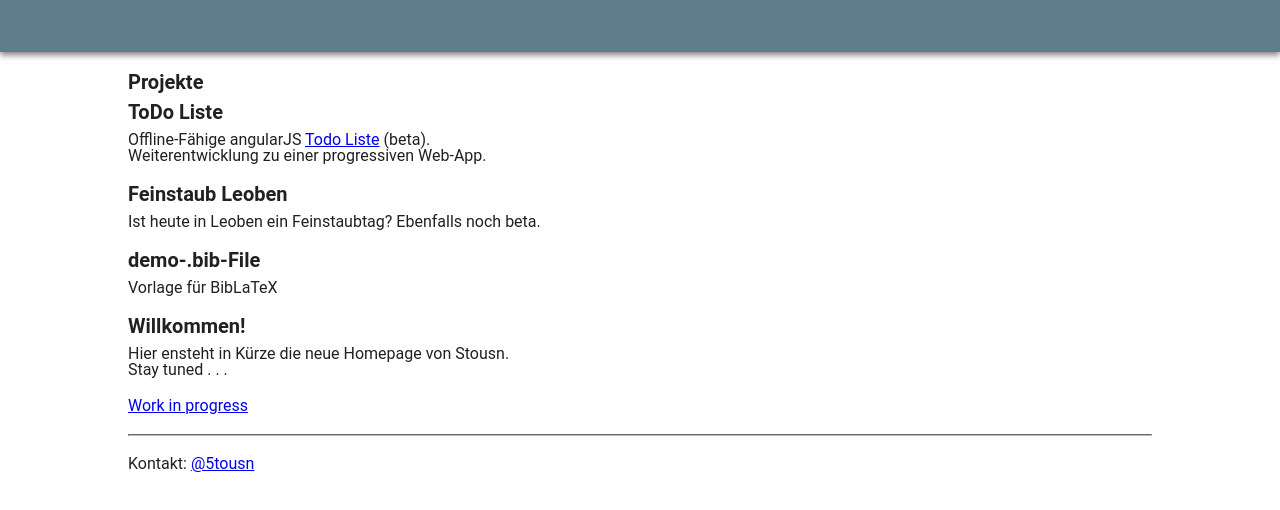
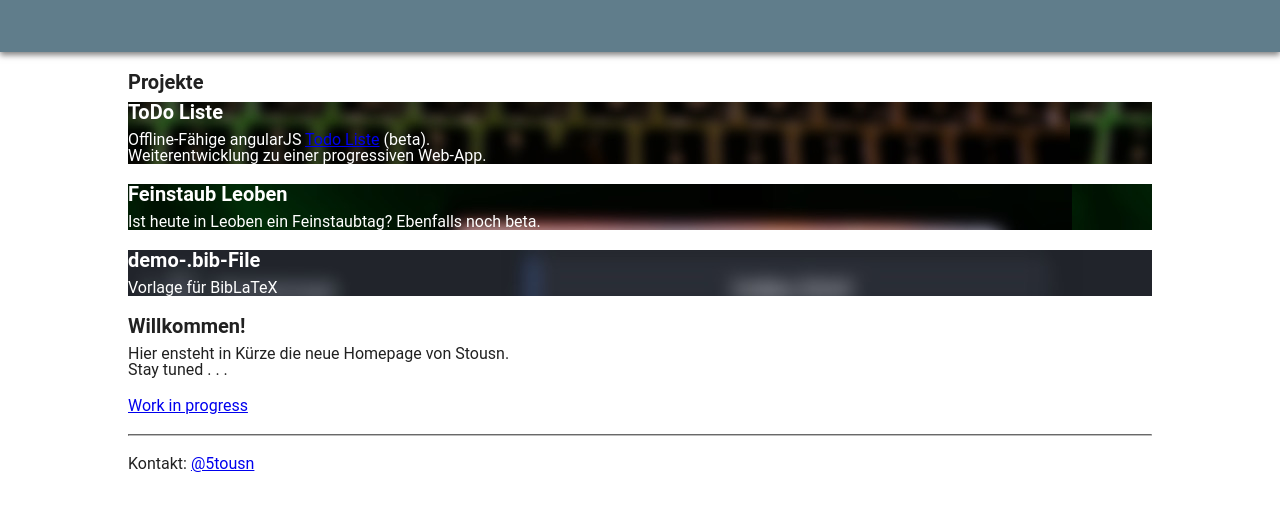
Before and after one commit to Stousn/Homepage, a website: page public/index.html in a window 1280 px wide. Shown: the part 48-558 px from the top of the page. Drawn offline with nearby package versions, Linux system fonts and the light colour scheme; files whose address does not match are found by name.

Commit message:
Background images for slick added

```diff
--- a/public/css/style.css
+++ b/public/css/style.css
@@ -183,3 +183,16 @@ li button::before{
   margin: auto;
   padding: 0;
 }
+
+.proj_todo {
+  background-image: url(../img/proj_todo.jpg);
+  color: white;
+}
+.proj_feinstaub {
+  background-image: url(../img/proj_feinstaub.jpg);
+  color: white;
+}
+.proj_bib {
+  background-image: url(../img/proj_bib.jpg);
+  color: white;
+}
--- a/public/index.html
+++ b/public/index.html
@@ -35,16 +35,16 @@
     <section>
       <h2>Projekte</h2>
       <slick infinite="true"  dots="true">
-        <div>
+        <div class="proj_todo">
           <h2>ToDo Liste</h2>
           <p>Offline-Fähige angularJS <a href="http://sreip.bplaced.com/todo/" target="_blank">Todo Liste</a> (beta). <br>
           Weiterentwicklung zu einer progressiven Web-App.</p>
         </div>
-        <div>
+        <div class="proj_feinstaub">
           <h2>Feinstaub Leoben</h2>
           <p>Ist heute in Leoben ein Feinstaubtag? Ebenfalls noch beta.</p>
         </div>
-        <div>
+        <div class="proj_bib">
           <h2>demo-.bib-File</h2>
           <p>Vorlage für BibLaTeX</p>
         </div>
```
